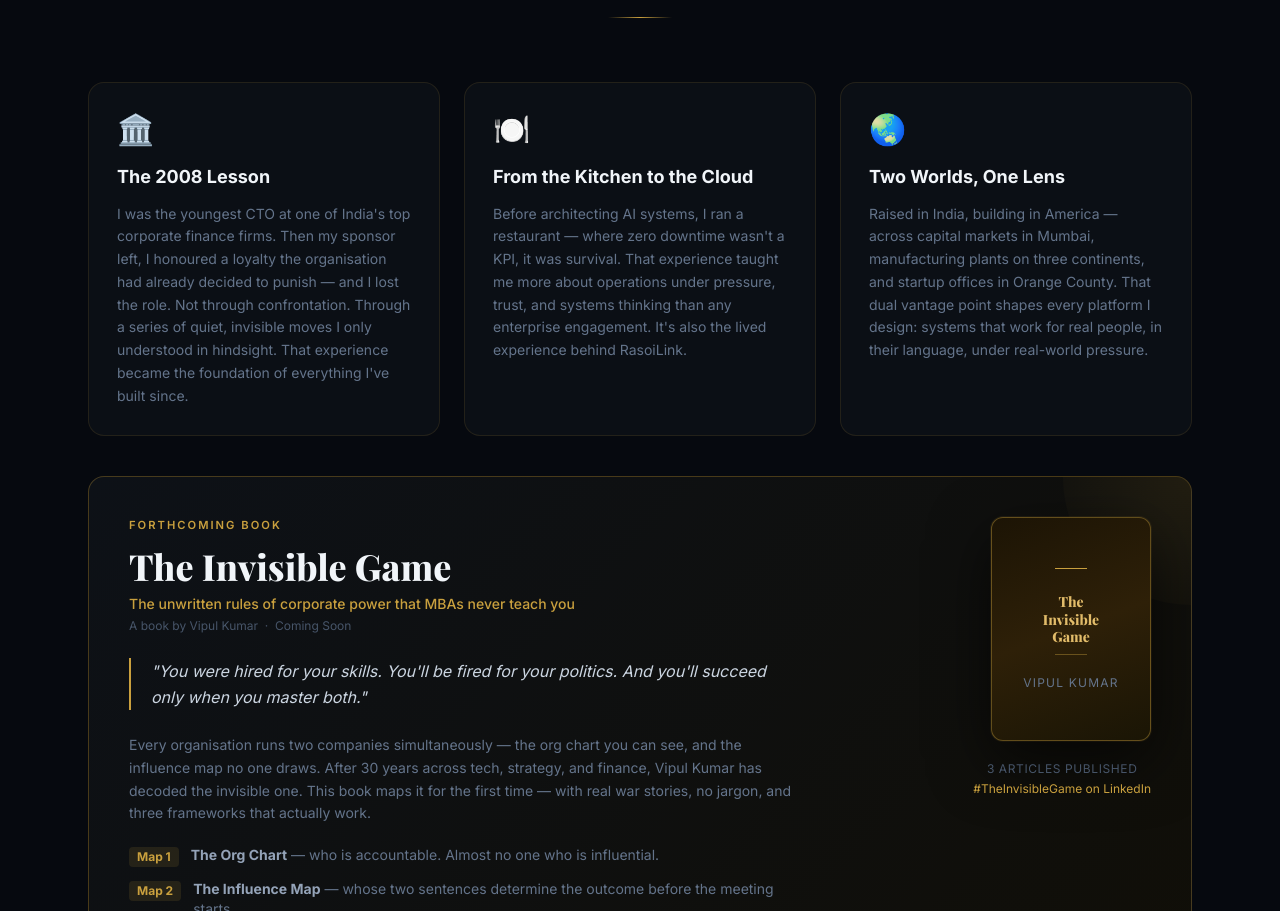
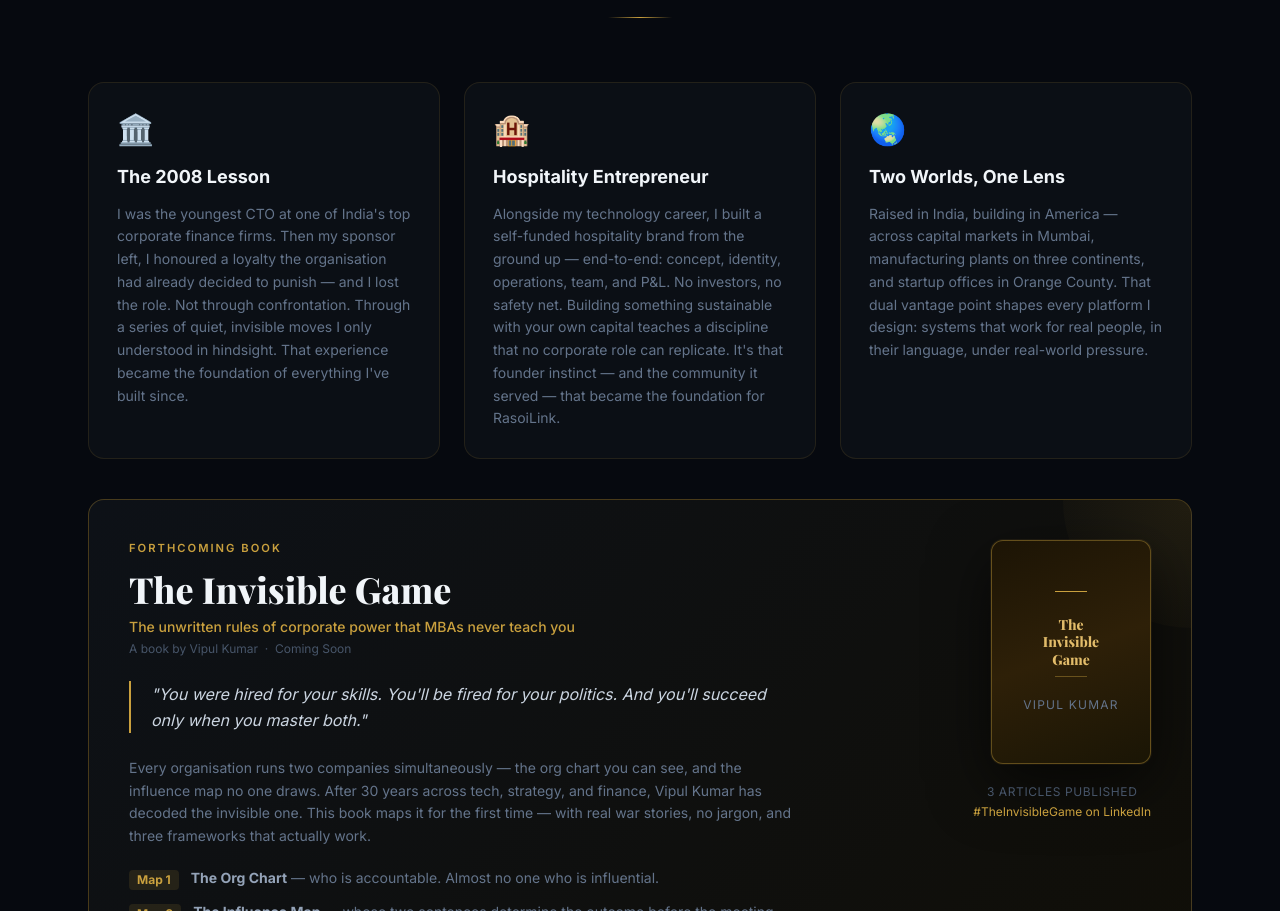
Before and after one commit to vipul9811kumar/vipul9811kumar.github.io, a plain HTML site: page index.html in a window 1280 px wide. Shown: the part 6053-6964 px from the top of the page. Drawn offline with nearby package versions, Linux system fonts and the light colour scheme.

Commit message:
Reframe hospitality card as brand-building entrepreneur

```diff
--- a/index.html
+++ b/index.html
@@ -697,13 +697,14 @@
         </div>
 
         <div class="card reveal rounded-2xl p-7">
-            <div class="text-3xl mb-4">🍽️</div>
-            <h3 class="text-lg font-bold mb-3" style="color:#f1f5f9;">From the Kitchen to the Cloud</h3>
+            <div class="text-3xl mb-4">🏨</div>
+            <h3 class="text-lg font-bold mb-3" style="color:#f1f5f9;">Hospitality Entrepreneur</h3>
             <p class="text-sm leading-relaxed" style="color:#64748b;">
-                Before architecting AI systems, I ran a restaurant — where zero downtime wasn't a KPI,
-                it was survival. That experience taught me more about operations under pressure,
-                trust, and systems thinking than any enterprise engagement. It's also the lived
-                experience behind RasoiLink.
+                Alongside my technology career, I built a self-funded hospitality brand from the ground up —
+                end-to-end: concept, identity, operations, team, and P&amp;L. No investors, no safety net.
+                Building something sustainable with your own capital teaches a discipline that no
+                corporate role can replicate. It's that founder instinct — and the community it served —
+                that became the foundation for RasoiLink.
             </p>
         </div>
 
```
